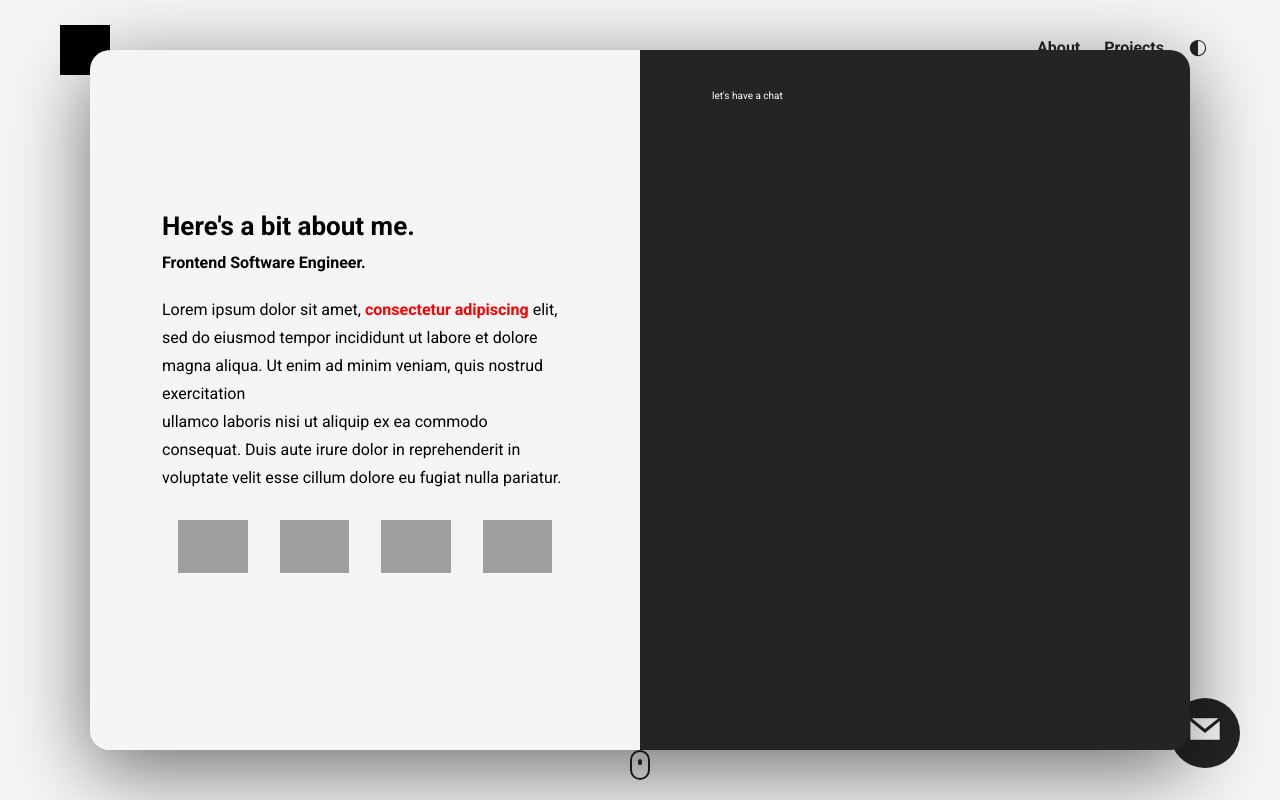
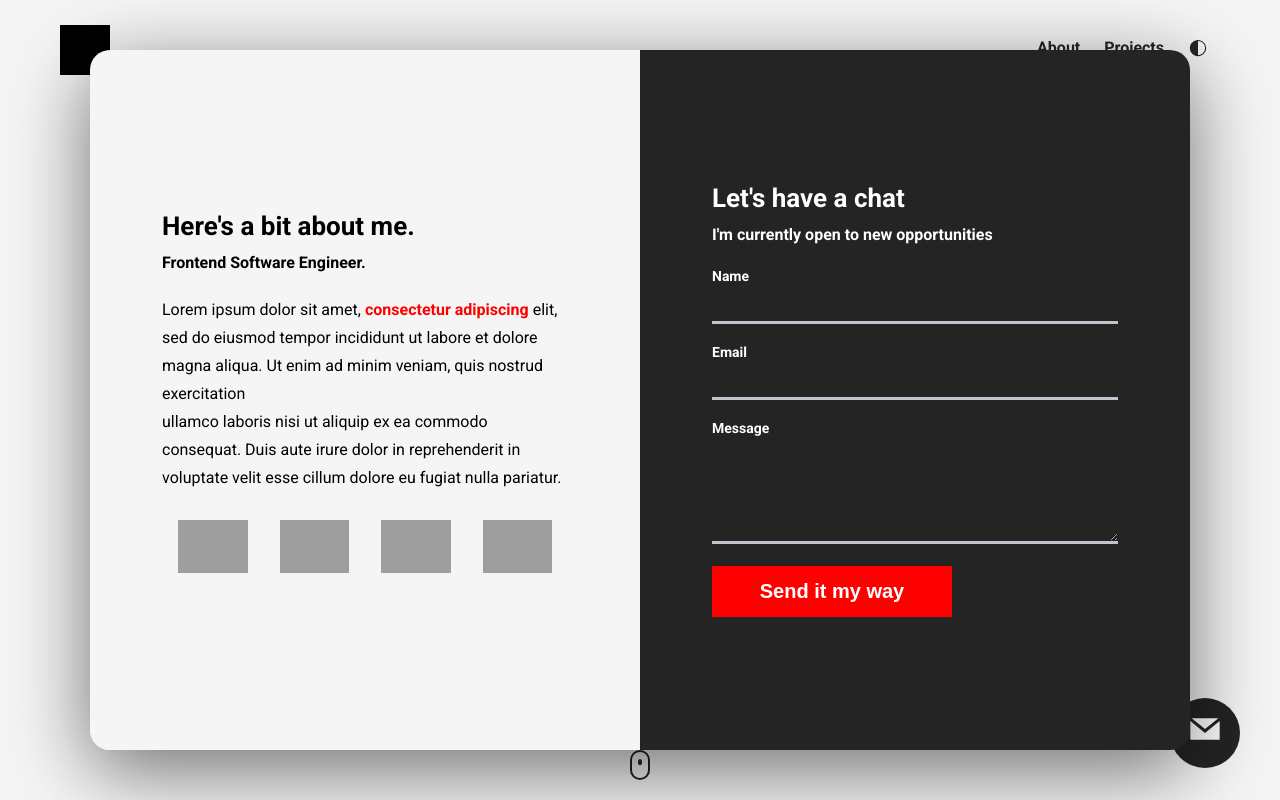
Before and after one commit to justincueva02/portfolio, a React (Create React App) app: page / in a window 1280 px wide. Shown: the top 800 px of the page. Built offline with nearby package versions, Linux system fonts and the light colour scheme; grey boxes are pictures that could not be loaded.

Commit message:
displaying the form part of our modal

```diff
--- a/src/components/modal/Modal.js
+++ b/src/components/modal/Modal.js
@@ -1,13 +1,14 @@
 import ReactDOM from "react-dom";
 
+import ModalAbout from "./ModalAbout";
+import ModalContact from "./ModalContact";
 import "../../styles/modal/modal.css";
-import ModalAbout from "./ModalAbout";
 
 const Modal = ({ setModalIsOpen }) => {
   return ReactDOM.createPortal(
     <div className="modal">
       <ModalAbout />
-      <div className="modal__half modal__contact">let's have a chat</div>
+      <ModalContact />
     </div>,
     document.querySelector("#portal")
   );
--- /dev/null
+++ b/src/components/modal/ModalContact.js
@@ -0,0 +1,55 @@
+import "../../styles/modal/modalContact.css";
+
+const ModalContact = () => {
+  return (
+    <div className="modal__half modal__contact">
+      <h3 className="modal__title modal__title--contact">Let's have a chat</h3>
+      <h3 className="modal__sub-title modal__sub-title--contact">
+        I'm currently open to new opportunities
+      </h3>
+      <form id="contact__form">
+        <div className="form__item">
+          <label className="form__item--label" htmlFor="name">
+            Name
+          </label>
+          <input
+            autoComplete="off"
+            className="input"
+            name="user_name"
+            type={"text"}
+            required
+          />
+        </div>
+        <div className="form__item">
+          <label className="form__item--label" htmlFor="email">
+            Email
+          </label>
+          <input
+            autoComplete="off"
+            className="input"
+            name="user_email"
+            type={"email"}
+            required
+          />
+        </div>
+        <div className="form__item">
+          <label className="form__item--label" htmlFor="message">
+            Message
+          </label>
+          <textarea
+            autoComplete="off"
+            className="input"
+            name="user_message"
+            type={"text"}
+            required
+          />
+        </div>
+        <button id="contact__submit" className="form__submit">
+          Send it my way
+        </button>
+      </form>
+    </div>
+  );
+};
+
+export default ModalContact;
--- a/src/index.css
+++ b/src/index.css
@@ -20,6 +20,39 @@ button {
 
 section {
   background-color: rgb(245, 245, 245);
+}
+
+input,
+textarea {
+  width: 100%;
+  background-color: #242424;
+  color: #fff;
+  outline: none;
+  border: none;
+  border-bottom: 3px solid #c0c4cc;
+  height: 4rem;
+  transition: all 300ms ease;
+}
+
+input:hover,
+textarea:hover {
+  border-color: #dcdfe6;
+}
+
+input:focus,
+textarea:focus {
+  border-color: red;
+}
+
+textarea {
+  resize: vertical;
+  height: 10rem;
+  margin-top: 0.8rem;
+}
+
+label {
+  font-size: 1.4rem;
+  font-weight: bold;
 }
 
 p {
--- a/src/styles/modal/modal.css
+++ b/src/styles/modal/modal.css
@@ -19,13 +19,13 @@
 .modal__half {
   width: 50%;
   padding: 4rem 7.2rem;
+  display: flex;
+  flex-direction: column;
+  justify-content: center;
 }
 
 .modal__about {
   background-color: rgb(245, 245, 245);
-  display: flex;
-  flex-direction: column;
-  justify-content: center;
 }
 
 .modal__sub-title--about {
--- /dev/null
+++ b/src/styles/modal/modalContact.css
@@ -0,0 +1,33 @@
+.form__item {
+  margin-bottom: 2rem;
+}
+
+/* .modal__contact {} */
+
+/* .modal__title--contact {} */
+
+.modal__sub-title--contact {
+  font-size: 1.6rem;
+}
+
+.form__submit {
+  background-color: red;
+  border: 2px solid red;
+  color: #fff;
+  padding: 1.2rem 2.4rem;
+  font-weight: 700;
+  max-width: 24rem;
+  width: 100%;
+  font-size: 2rem;
+  transition: all 300ms ease;
+}
+
+.form__submit:hover {
+  border-color: #fff;
+  background-color: transparent;
+}
+
+.form__submit:active {
+  border-color: red;
+  color: red;
+}
```
